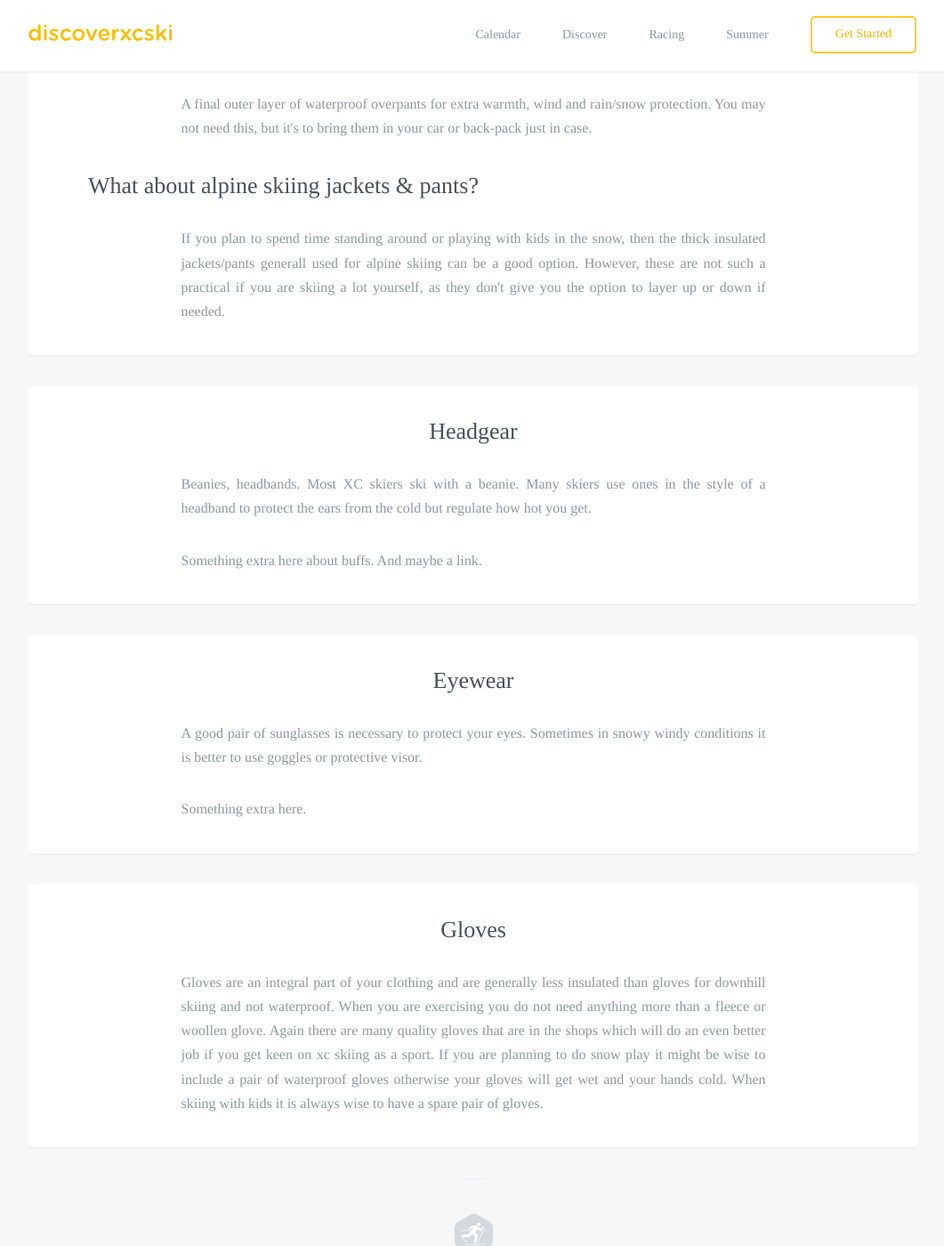
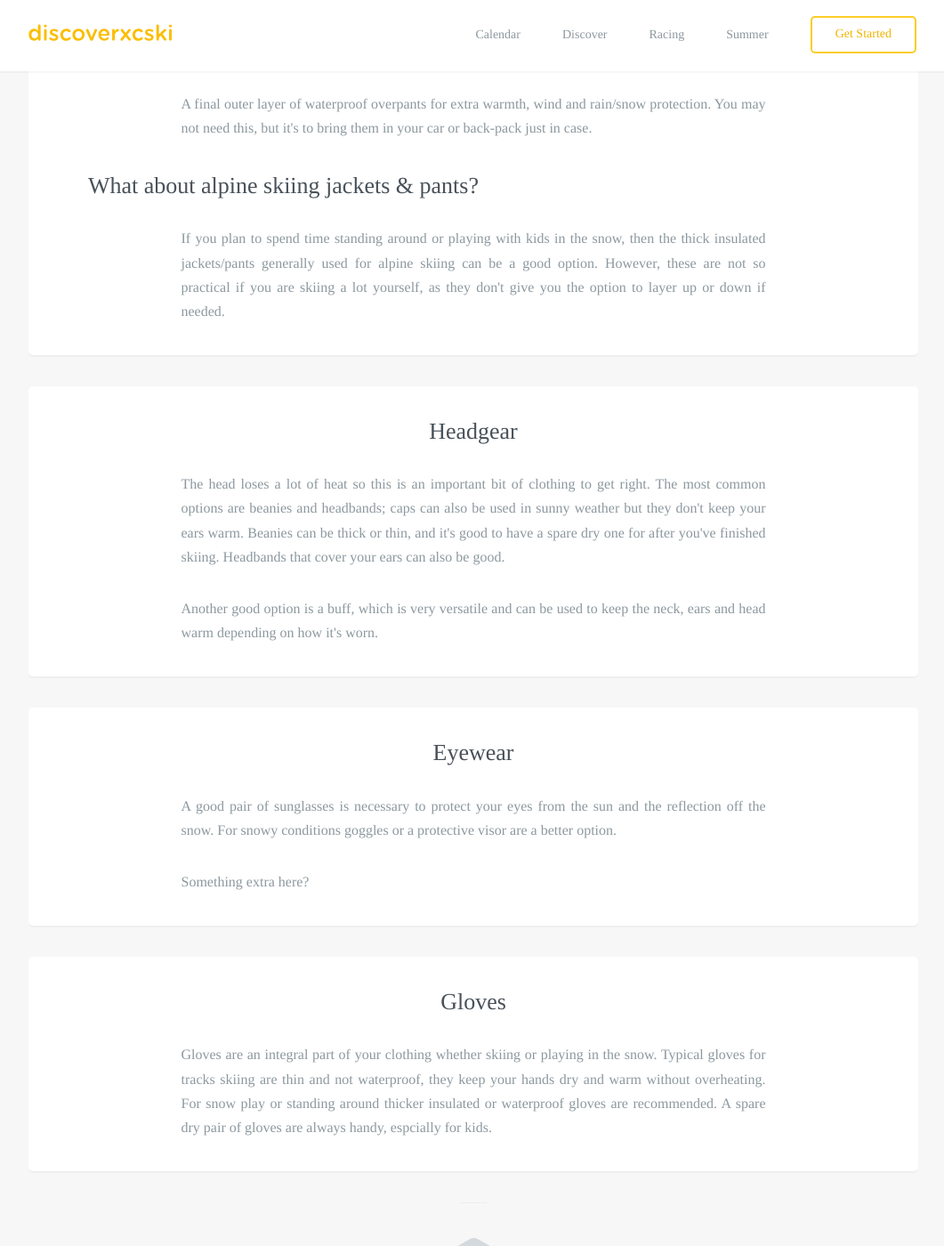
Before and after one commit to robcatto/robcatto.github.io, a Jekyll site: the page built from get-started/clothing/index.html, in a window 1280 px wide and 1400 px high, scrolled down 1202 px. Shown: the whole window at 89% size, without its empty margins (108-1169 px from the left). Built offline with Jekyll 4.4.1, drawn with Linux system fonts in a browser that asks for light colours; some web fonts are replaced; Markdown is read by kramdown in place of the engine named in the settings; some of the changed text lies outside the part shown.

Commit message:
Update index.html

```diff
--- a/get-started/clothing/index.html
+++ b/get-started/clothing/index.html
@@ -45,7 +45,7 @@ layout: default
 
                  <section class="mobile_section">
                 <h3>Layering</h3>
-                <p class="left__aligned--p">Layers work best for xc skiing as you can put layers on or take them off as you need to. If you overheat and sweat too much you will then get cold quickly when you stop. If the wind picks up or wet snow starts to fall a wind-proof or water-proof layer is very handy. It's very common for xc skiers to head out with a couple of layers to start off with and an extra insulating or weather proofing layer or two in a backpack just in case.
+                <p class="left__aligned--p">Layering is the ideal way to dress for xc skiing as you can put layers on or take them off as you need to. If you overheat and sweat too much then you get cold quickly when you stop. If the wind picks up or wet snow starts to fall a wind-proof or water-proof layer is very handy. It's very common for xc skiers to head out with a couple of layers to start off with and an extra insulating or weather proofing layer or two in a backpack just in case.
                  <h3 align=left>Upper body layers</h3>
                 <p class="left__aligned--p">First layer should be  out of synthetic material or wool (not cotton) as it wicks away moisture and keeps you dry.
                 <p class="left__aligned--p">Mid layer can be a wool or synthetic jumper or fleece, or tracksuit or long-sleeve cycling tops.
@@ -56,24 +56,24 @@ layout: default
                 <p class="left__aligned--p"> A final outer layer of waterproof overpants for extra warmth, wind and rain/snow protection. You may not need this, but it's to bring them in your car or back-pack just in case.
                 </p>
                       <h3 align=left>What about alpine skiing jackets & pants?</h3>
-                <p class="left__aligned--p">If you plan to spend time standing around or playing with kids in the snow, then the thick insulated jackets/pants generall used for alpine skiing can be a good option. However, these are not such a practical if you are skiing a lot yourself, as they don't give you the option to layer up or down if needed.
+                <p class="left__aligned--p">If you plan to spend time standing around or playing with kids in the snow, then the thick insulated jackets/pants generally used for alpine skiing can be a good option. However, these are not so practical if you are skiing a lot yourself, as they don't give you the option to layer up or down if needed.
                 </section>
 
                 <section class="mobile_section">
                     <h3>Headgear</h3>
 
-                   <p class="left__aligned--p">Beanies, headbands. Most XC skiers ski with a beanie. Many skiers use ones in the style of a headband to protect the ears from the cold but regulate how hot you get.
-                   <p class="left__aligned--p">Something extra here about buffs. And maybe a link.
+                   <p class="left__aligned--p">The head loses a lot of heat so this is an important bit of clothing to get right. The most common options are beanies and headbands; caps can also be used in sunny weather but they don't keep your ears warm. Beanies can be thick or thin, and it's good to have a spare dry one for after you've finished skiing. Headbands that cover your ears can also be good.
+                   <p class="left__aligned--p">Another good option is a buff, which is very versatile and can be used to keep the neck, ears and head warm depending on how it's worn.
                     </section>
                    <section class="mobile_section">
                     <h3>Eyewear</h3>
-                       <p class="left__aligned--p">A good pair of sunglasses is necessary to protect your eyes.  Sometimes in snowy windy conditions it is better to use goggles or protective visor.
-                       <p class="left__aligned--p">Something extra here.
+                       <p class="left__aligned--p">A good pair of sunglasses is necessary to protect your eyes from the sun and the reflection off the snow. For snowy conditions goggles or a protective visor are a better option.
+                       <p class="left__aligned--p">Something extra here?
                       </section>
 
                 <section class="mobile_section">
                     <h3>Gloves</h3>
-                       <p class="left__aligned--p">Gloves are an integral part of your clothing and are generally less insulated than gloves for downhill skiing and not waterproof.  When you are exercising you do not need anything more than a fleece or woollen glove.  Again there are many quality gloves that are in the shops which will do an even better job if you get keen on xc skiing as a sport.  If you are planning to do snow play it might be wise to include a pair of waterproof gloves otherwise your gloves will get wet and your hands cold.  When skiing with kids it is always wise to have a spare pair of gloves.
+                       <p class="left__aligned--p">Gloves are an integral part of your clothing whether skiing or playing in the snow. Typical gloves for tracks skiing are thin and not waterproof, they keep your hands dry and warm without overheating. For snow play or standing around thicker insulated or waterproof gloves are recommended. A spare dry pair of gloves are always handy, espcially for kids.
 
                      </p>
 
```
